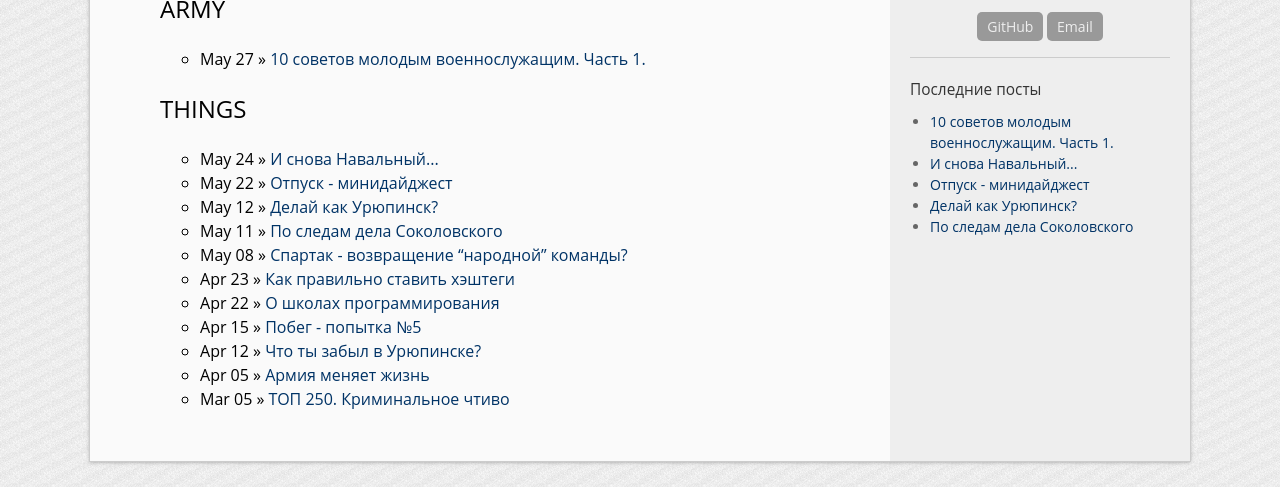
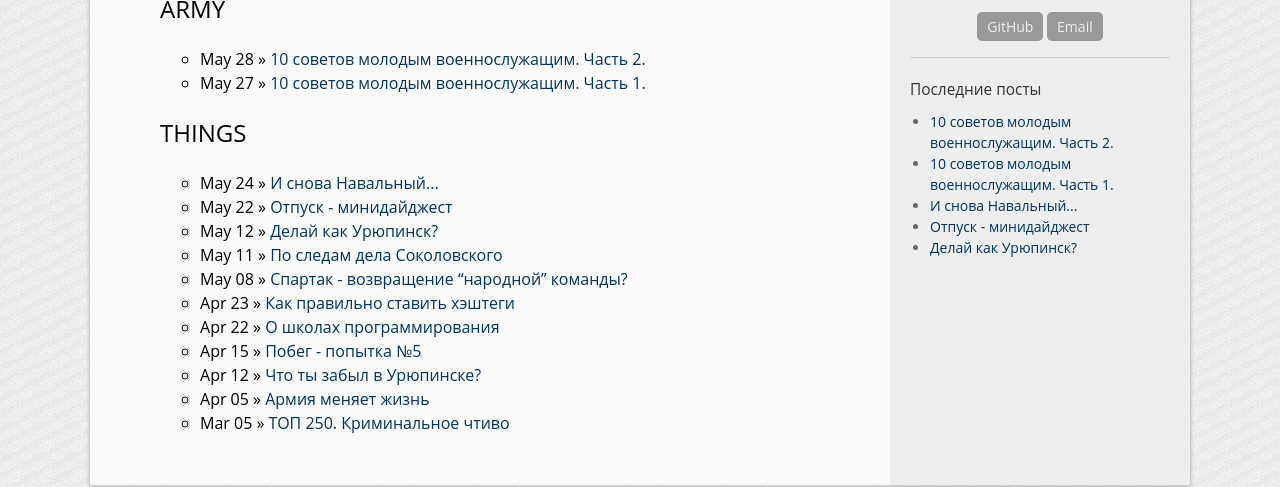
Before and after one commit to ivanov-oleg/ivanov-oleg.github.io, a Jekyll site: the page built from category.html, in a window 1280 px wide, cut to the strip 261-748 px from the top of the page. Built offline with Jekyll 4.4.1, drawn with Linux system fonts in a browser that asks for light colours; comment, search, counter and statistics services are not loaded; some of the changed lines change nothing that is shown.

Commit message:
Army vol2

```diff
--- a/_posts/2017-05-28-10-advices-army-vol1.md
+++ b/_posts/2017-05-28-10-advices-army-vol1.md
@@ -72,4 +72,4 @@ sitemap:
 
 И правды здесь куда больше, чем шутки. Знание уставов позволяет делать все по ним, а если все сделано по уставу - какой с тебя спрос?
 
-На сегодня все, продолжение - скоро.
+На сегодня все, продолжение - [здесь](/army/10-advices-2).
--- /dev/null
+++ b/_posts/2017-05-28-10-advices-army-vol2.md
@@ -0,0 +1,54 @@
+---
+layout: post
+title:  "10 советов молодым военнослужащим. Часть 2."
+date:   2017-05-28 08:00:00 +0300
+categories: army
+permalink: /army/10-advices-2
+sitemap:
+    priority: 0.7
+    changefreq: 'monthly'
+    lastmod: 2017-05-28 15:00:00 +0300
+---
+
+Продолжим тему советов молодым военным. В [предыдущей статье](/army/10-advices-1) были советы, которые касались служебной деятельности. Сегодня я расскажу о несколько других аспектах военной жизни.
+
+## Советы
+
+### 5. Не давайте в долг.
+Точнее сказать, не давайте в долг вообще никому **в первый год службы**. Причина проста - Вы никого не знаете, вряд ли сходу поймёте, кто честный человек, а кто насобирал долгов по всей части. Пусть люди думают, что у вас мало денег, поэтому спрашивать о паре тысяч в долг бесполезно.
+
+> Даже если Вы крутой как Чак Норрис или до армии были коллектором, это не значит, что нужно тратить время и нервы, выбивая долги. Согласитесь, проще не давать в долг совсем.
+
+Через год (раньше или позже, как получится), когда разберетесь, кто есть кто, можно давать в долг проверенным людям. Но большие суммы лучше не занимать никогда - и деньги целее будут, и отношения лучше.
+
+### 6. Держите дистанцию.
+<!-- more -->
+
+Это касается общения с подчиненными. Если у Вас их нет, то все равно мотайте на ус - вполне возможно, когда-то они появятся. Так вот, от подчиненного на службе надо держать дистанцию, не допускать панибратства, уметь потребовать, указать на проблемы и добиться их устранения. Для офицера это немного проще - солдаты обычно сами сторонятся человека со звездами на погонах, да и относятся по умолчанию уважительно. А вот контрактникам со срочниками работать часто тяжело - особенно, если ходишь с ними в одну курилку и стреляешь у них сигареты. Все приходит с опытом, главное не допускать панибратства и явного неуважения.
+
+> За воротами части вы можете быть с подчиненным лучшими друзьями, но на службе вы должны быть строгим начальником. Это не настолько трудно, как кажется. Для меня образцом в этом смысле был и является начальник штаба моего батальона. С ним мы нередко и выпивали, и ездили гулять - но он никогда не позволял чего-то панибратского в свой адрес, а  в части он всегда был строг и требователен, не обращая внимания, насколько мы с ним дружны. Кому-то это может показаться лицемерием, но я считаю такое поведение единственно правильным.
+
+### 7. Поддерживайте физическую форму
+
+Это и в жизни полезно, а в случае военной службы еще и может принести дополнительные деньги. Кто не знает, 2 раза в год для всех военнослужащих проходит комплексная проверка, включающая в себя сдачу физподготовки. По ее итогам ставится оценка или уровень. Получив высший уровень 2 раза подряд, Вы получите заметную прибавку к премии. А не сдав даже на тройку, получите урезание премии. Я слышал, что в некоторых частях можно повлиять на итоги комплексной проверки популярным для нашей страны образом - но зачем тратить нервы и деньги, когда можно сдать самому?
+
+> Кто-то может возразить, а как же пузатые генералы и прапорщики? Это совсем другая история. После 2й возрастной группы (то есть, после 30 лет) требования по физподготовке заметно снижаются и сдать ее становится сильно проще. К примеру, бег на 100м заменяется бегом на 60м, 3км на 1км и тому подобное. Плюс ко всему, большой живот не всегда помеха хорошей физподготовке - часто неповоротливый с виду майор может обогнать на дистанции в 100м более спортивного на вид лейтенанта. Да и в силовых упражнениях тоже плотное телосложение не мешает.
+
+### 8. Будьте опрятны
+
+То есть - чистая обувь, чистая и выглаженная форма и "молодцеватый" внешний вид. Такого командира и подчиненные будут слушать охотнее, и примером он для них будет заразительным. А если подчиненных у Вас нет, то все равно держите обмундирование в порядке. Почти все начальники обращают внимание в первую очередь на внешний вид, а получить взыскание на ровном месте или оказаться обруганным из-за казалось бы ерунды вряд ли кому-то доставит радость.
+
+> Современному солдату, кстати, жить становится проще - в новой форме ВКБО нет необходимости подшивать подворотничок. Целая эпоха ушла в прошлое.... Изобретут скоро самочистящиеся берцы и заживет российский солдат как король.
+
+### 9. Не перебарщивайте с алкоголем
+
+От застолий Вы никуда не денетесь, это факт. Разве что убежденному трезвеннику под силу сопротивляться армейским традициям, но это чревато косыми взглядами. Пьют в армии много, пьют часто, поэтому придется быть к этому готовым. Старайтесь не перебрать свою норму, обычно, когда человек просит не наливать ему после 3-4й рюмки, к этому относятся с пониманием. Помогает много есть, особенно горячее и мясное - тогда эффект алкоголя удается смягчить. Всегда помните, что большая доза алкоголя сама по себе штука опасная своим непредсказуемым эффектом, а уж в армии, где у многих "горячие головы" в особенности. Все хорошо в меру.
+
+### 10. Оставайтесь человеком
+
+Самый главный и самый эффективный совет. Будьте справедливы и относитесь к своим подчиненным как к людям. Я нередко видел, как молодой офицер относится к солдату как к скотине и к рабу - и это очень печальное зрелище. К своему стыду, я считал это нормой и поступал так же, пока не увидел, что человеческое отношение работает куда лучше запугивания и унижения. Да, иногда нужно крикнуть и держать всех по струнке. Но надо и вникать в проблемы подчиненных, давая им понять, что их проблемы - Ваши проблемы и стараться по мере возможностей способствовать их решению.
+
+> Мой первый командир роты внушал страх почти всем. Это был нервный, нетерпеливый человек, который подминал под себя всех и мог заставить чувствовать себя ничтожеством почти любого. Отдам ему должное - он добивался многих целей, например, сделал отличный ремонт в казарме, но продавливал все свои дела и решения как танк, не считаясь ни с кем. В конце концов, он сорвался и избил солдата. В итоге, получил условный срок и был уволен из рядов Вооруженных Сил. Как мне кажется, это стало следствием того, что он накапливал нервное напряжение всей своей службы и в один момент, просто не выдержал.
+
+## Заключение
+Надеюсь, что мои мысли помогут хотя бы одному человеку, начинающему свой армейский путь. Все равно, никому не под силу пройти эту дорогу без ошибок, всегда найдется то, на чем придется набивать шишки - но после прочтения моих мыслей и советов, хочется верить, в некоторых местах удастся подстелить соломку. А тем, кто уже отслужил или служить не будет, надеюсь, было интересно почитать. Спасибо за внимание!
```
